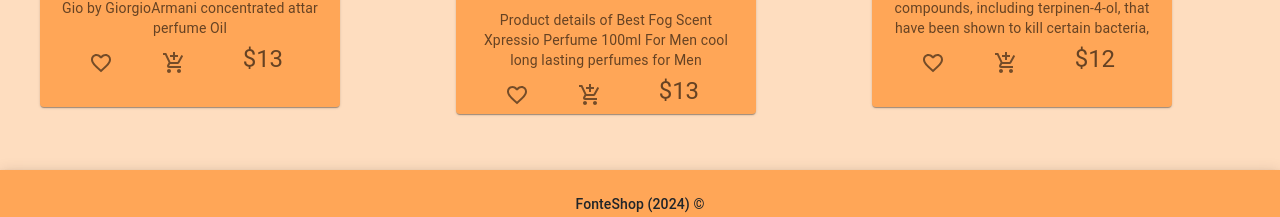
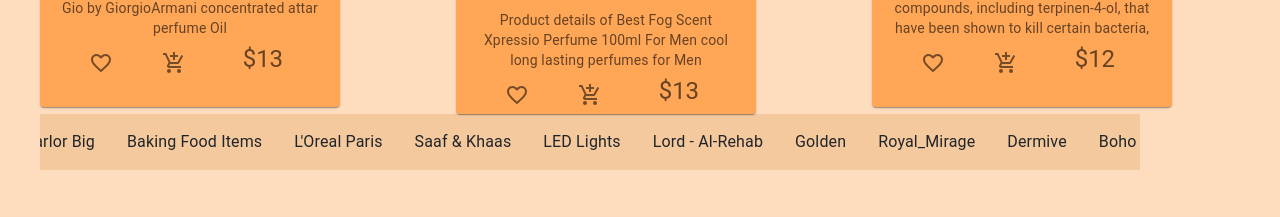
Before and after one commit to IgnacioFontaine/FonteShop, a React (Vite) app in the folder client/: page / in a window 1280 px wide. Shown: the part 4553-4770 px from the top of the page. Built offline with nearby package versions, Linux system fonts and the light colour scheme; no server answers.

Commit message:
cambio en app

```diff
--- a/client/src/Components/companys.jsx
+++ b/client/src/Components/companys.jsx
@@ -1,23 +1,26 @@
-import React, { useState, useEffect } from 'react';
+import { useState, useEffect } from 'react';
 import { Typography, Box } from '@mui/material';
 import products from "../assets/Data/dataProducts";
 
 const uniqueBrandsSet = new Set(products.map(item => item.brand));
-// const uniqueBrandsArray = Array.from(uniqueBrandsSet);
-
 const brands = Array.from(uniqueBrandsSet);
 
 const Companys = () => {
   const [scrollPosition, setScrollPosition] = useState(0);
 
-  // Lógica para desplazamiento infinito
   useEffect(() => {
     const interval = setInterval(() => {
-      setScrollPosition(prevPosition => prevPosition + 1);
-    }, 50); // Ajusta el intervalo según tus necesidades
+      setScrollPosition(prevPosition => {
+        if (prevPosition >= brands.length) {
+          return 0;
+        } else {
+          return prevPosition + 1;
+        }
+      });
+    }, 1000);
 
-    return () => setInterval(interval);
-  }, []);
+    return () => clearInterval(interval);
+  }, [brands.length]);
 
   return (
     <Box xs={12} sm={6} md={4} width={1100}>
@@ -26,7 +29,7 @@ const Companys = () => {
           display: 'flex',
           overflow: 'hidden',
           whiteSpace: 'nowrap',
-          backgroundColor:"#F5C99E"
+          backgroundColor: "#F5C99E"
         }}
       >
         {brands.map((brand, index) => (
@@ -34,9 +37,8 @@ const Companys = () => {
             key={index}
             sx={{
               m: 2,
-              transform: `translateX(-${scrollPosition * 100}px)`, // Ajusta la cantidad de desplazamiento
-              transition: 'transform 1s ease ', // Añade una transición suaves
-              animation:"infinite"
+              transform: `translateX(-${scrollPosition * 100}px)`,
+              transition: 'transform 1s ease'
             }}
           >
             {brand}
@@ -48,36 +50,3 @@ const Companys = () => {
 };
 
 export default Companys;
-
-
-// import React from 'react';
-// import Slider from 'react-slick';
-// import 'slick-carousel/slick/slick.css';
-// import 'slick-carousel/slick/slick-theme.css';
-// import products from '../assets/Data/dataProducts';
-
-// const uniqueBrandsSet = new Set(products.map(item => item.brand));
-
-// const brands = Array.from(uniqueBrandsSet);
-
-// const settings = {
-//   dots: false,
-//   infinite: true,
-//   speed: 1,
-//   slidesToShow: 3,
-//   slidesToScroll: 1,
-// };
-
-// const BrandSlider = () => {
-//   return (
-//     <Slider {...settings}>
-//       {brands.map((brand, index) => (
-//         <div key={index}>
-//           <h3>{brand}</h3>
-//         </div>
-//       ))}
-//     </Slider>
-//   );
-// };
-
-// export default BrandSlider;
--- a/client/src/assets/Views/home.jsx
+++ b/client/src/assets/Views/home.jsx
@@ -1,12 +1,14 @@
 import { Box } from "@mui/material";
 import { Products } from "../../Components/products";
 import { Offers } from "../../Components/Offers/offers";
+import Companys from "../../Components/companys";
 
 export default function Home() {
   return (
     <Box sx={{ mt: 1.5, ml: 5 }}>
       <Offers />
       <Products />
+      <Companys />
     </Box>
   )
 }
```
